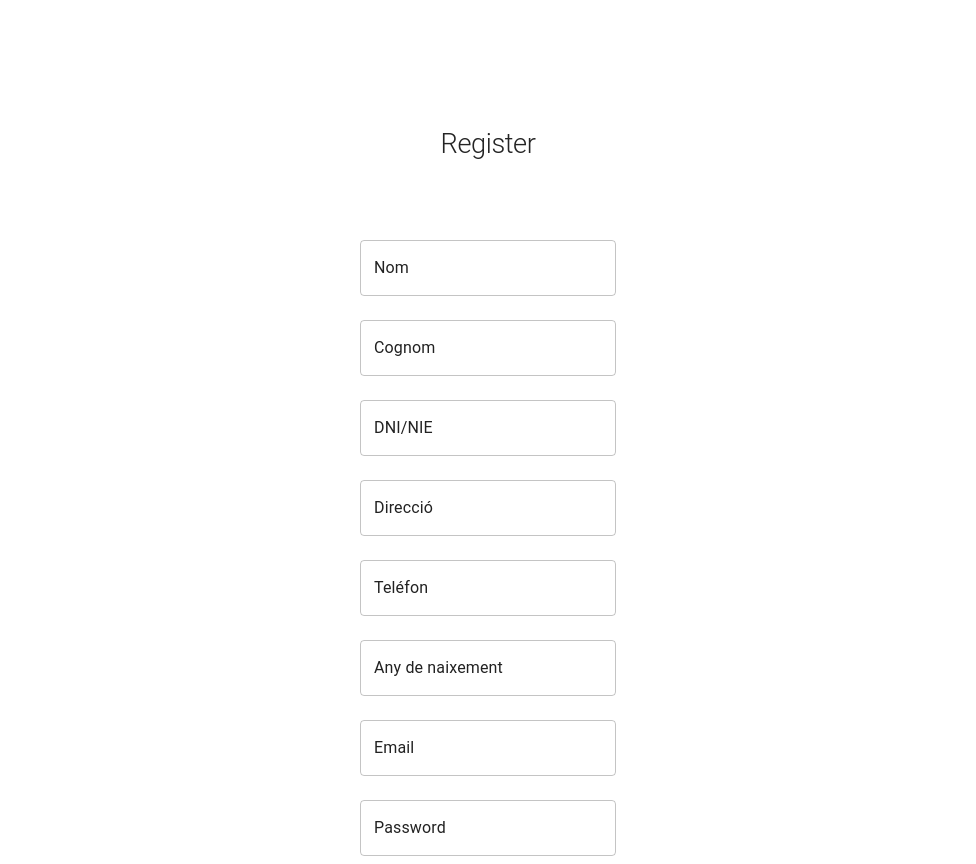
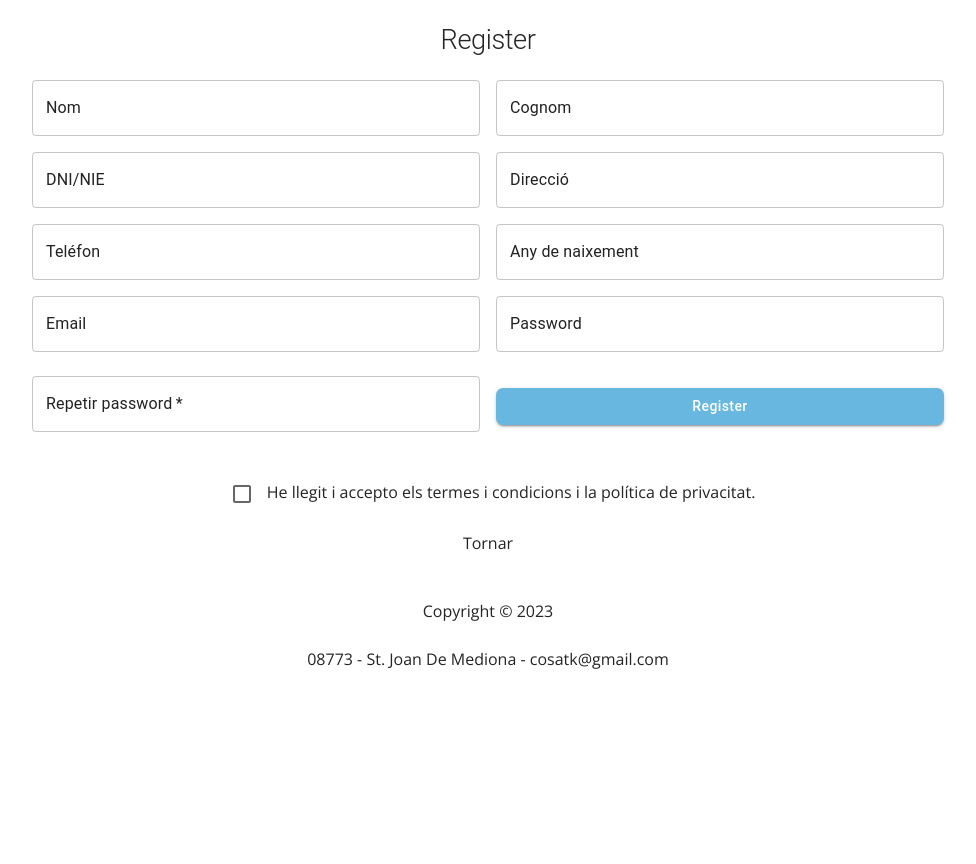
Before and after one commit to cosateca/cosatk-front, a React (Vite) app: page /register in a window 1280 px wide. Shown: the whole page, without its empty margins (152-1128 px from the left). After the commit the page ends 800 px from the top, so only its background shows below. Built offline with nearby package versions, Linux system fonts and the light colour scheme.

Commit message:
register page styled mobie and desktop

```diff
--- a/src/pages/Register/Register.tsx
+++ b/src/pages/Register/Register.tsx
@@ -1,6 +1,6 @@
 
 import { Box, Typography, TextField, Button, Grid, Checkbox } from '@mui/material'
-import { height } from '@mui/system'
+import { width } from '@mui/system'
 import React from 'react'
 import { Link } from 'react-router-dom'
 import Footer from '../../components/Footer/Footer'
@@ -8,31 +8,53 @@ import Footer from '../../components/Footer/Footer'
 const Register = () => {
     return (
         <>
+            <Box sx={{
+                    overflow: 'scroll',
+                    height: '800px',
+
+
+            }}>
+                <Typography variant="h1" sx={{
+                    textAlign: 'center',
+                    fontWeight: 'light'
+                }}> Register </Typography>
 
                 <Box
+
                     sx={{
                         margin: '0 auto',
                         display: 'flex',
-                    flexDirection: 'column',
+                        flexDirection: { xs: 'column', sm: 'row' },
                         alignItems: 'center',
-                    width: { xs: '80%', sm: '20%' },
-                    marginTop: 8,
-                    height: '800px',
-                    overflow: 'scroll',
+                        width: { xs: '90%', sm: '100%' },
+                        flexWrap: { xs: 'nowrap', sm: 'wrap' },
+                        justifyContent: 'center',
 
 
-
-                }}
-            >
-                <Typography variant="h1" sx={{ margin: 5, fontWeight: 'light' }}> Register </Typography>
-
+                        gap: '1em'
+                    }} >
 
                     <TextField
                         id="Nom"
                         label="Nom"
                         variant="outlined"
-                    fullWidth
-                    margin="normal"
+                        InputLabelProps={{
+                            style: {
+                                color: '#222222',
+                            },
+                        }}
+                        sx={{
+                            width: { xs: '80%', sm: '35%' },
+                        }}
+                    />
+                    <TextField
+                        id="Cognom"
+                        label="Cognom"
+                        variant="outlined"
+                        sx={{
+                            width: { xs: '80%', sm: '35%' },
+
+                        }}
                         InputLabelProps={{
                             style: {
                                 color: '#222222',
@@ -40,11 +62,183 @@ const Register = () => {
                         }}
                     />
                     <TextField
+                        id="DNI/NIE"
+                        label="DNI/NIE"
+                        variant="outlined"
+                        sx={{
+                            width: { xs: '80%', sm: '35%' },
+                        }}
+                        InputLabelProps={{
+                            style: {
+                                color: '#222222',
+                            },
+                        }}
+                    />
+                    <TextField
+                        id="Direcció"
+                        label="Direcció"
+                        variant="outlined"
+                        sx={{
+                            width: { xs: '80%', sm: '35%' },
+                        }}
+                        InputLabelProps={{
+                            style: {
+                                color: '#222222',
+                            },
+                        }}
+                    />
+                    <TextField
+                        id="Télefon"
+                        label="Teléfon"
+                        variant="outlined"
+                        sx={{
+                            width: { xs: '80%', sm: '35%' },
+
+                        }}
+                        InputLabelProps={{
+                            style: {
+                                color: '#222222',
+                            },
+                        }}
+                    />
+                    <TextField
+                        id="Any de naixement"
+                        label="Any de naixement"
+                        variant="outlined"
+                        sx={{
+                            width: { xs: '80%', sm: '35%' },
+
+                        }}
+                        InputLabelProps={{
+                            style: {
+                                color: '#222222',
+                            },
+                        }}
+                    />
+                    <TextField
+                        id="Email"
+                        label="Email"
+                        variant="outlined"
+                        sx={{
+                            width: { xs: '80%', sm: '35%' },
+                        }}
+                        InputLabelProps={{
+                            style: {
+                                color: '#222222',
+                            },
+                        }}
+                    />
+
+                    <TextField
+                        id="EmaPasswordil"
+                        label="Password"
+                        variant="outlined"
+                        sx={{
+                            width: { xs: '80%', sm: '35%' },
+
+                        }}
+                        InputLabelProps={{
+                            style: {
+                                color: '#222222',
+                            },
+                        }}
+                    />
+
+                    <TextField
+                        required
+                        name="Repetir password"
+                        label="Repetir password"
+                        id="password"
+                        sx={{
+                            width: { xs: '80%', sm: '35%' },
+
+                        }}
+                        InputLabelProps={{
+                            style: {
+                                color: '#222222',
+
+                            },
+                        }}
+                    />
+
+                    <Button
+                        type="submit"
+                        variant="contained"
+                        sx={{
+                            mt: 3,
+                            mb: 2,
+                            borderRadius: '0px',
+                            bgcolor: '',
+                            color: 'white',
+                            width: { xs: '80%', sm: '35%' }
+                        }}>
+                        Register
+                    </Button>
+<Box sx={{
+    display: 'block',
+
+
+}}>
+                    <p >  <Checkbox />  He llegit i accepto els
+                        termes i condicions i la
+                        política de privacitat.</p>
+
+                  <Link to='#' style={{textAlign: 'center'}}> <p> Tornar</p> </Link>
+                  </Box>
+                    <Footer />
+                </Box>
+            </Box>
+        </>
+    )
+}
+
+export default Register
+
+
+
+{/* <Box
+sx={{
+    margin: '0 auto',
+    display: 'flex',
+    flexDirection: { xs: 'column', sm: 'row' },
+    alignItems: 'center',
+    width: { xs: '90%', sm: '100%' },
+    marginTop: 8,
+    flexWrap: 'wrap',
+    overflow: 'scroll'
+
+
+}}
+>
+
+<Typography variant="h1" sx={{ margin: 5, fontWeight: 'light' }}> Register </Typography>
+
+<TextField
+    id="Nom"
+    label="Nom"
+    variant="outlined"
+
+    margin="normal"
+    InputLabelProps={{
+        style: {
+            color: '#222222',
+        },
+    }}
+    sx={{
+       width: { xs: '80%', sm: '40%' },
+       margin :'2em',
+    }}
+/>
+<TextField
     id="Cognom"
     label="Cognom"
     variant="outlined"
-                    fullWidth
+
     margin="normal"
+    sx={{
+        width: { xs: '80%', sm: '40%' },
+       margin :'2em',
+     }}
     InputLabelProps={{
         style: {
             color: '#222222',
@@ -56,8 +250,11 @@ const Register = () => {
     label="DNI/NIE"
     variant="outlined"
     margin="normal"
-                    fullWidth
 
+    sx={{
+        width: { xs: '80%', sm: '40%' },
+       margin :'2em',
+     }}
     InputLabelProps={{
         style: {
             color: '#222222',
@@ -71,7 +268,9 @@ const Register = () => {
     label="Direcció"
     variant="outlined"
     margin="normal"
-                    fullWidth
+    sx={{
+        width: { xs: '80%', sm: '40%' },
+        margin :'2em',                     }}
     InputLabelProps={{
         style: {
             color: '#222222',
@@ -82,8 +281,10 @@ const Register = () => {
     id="Télefon"
     label="Teléfon"
     variant="outlined"
-                    fullWidth
-                    margin="normal"
+
+    margin="normal"sx={{
+        width: { xs: '80%', sm: '40%' },
+        margin :'2em',                     }}
     InputLabelProps={{
         style: {
             color: '#222222',
@@ -94,8 +295,11 @@ const Register = () => {
     id="Any de naixement"
     label="Any de naixement"
     variant="outlined"
-                    fullWidth
+
     margin="normal"
+    sx={{
+        width: { xs: '80%', sm: '40%' },
+        margin :'2em',                     }}
     InputLabelProps={{
         style: {
             color: '#222222',
@@ -106,8 +310,11 @@ const Register = () => {
     id="Email"
     label="Email"
     variant="outlined"
-                    fullWidth
+
     margin="normal"
+    sx={{
+        width: { xs: '80%', sm: '40%' },
+        margin :'2em',                     }}
     InputLabelProps={{
         style: {
             color: '#222222',
@@ -119,8 +326,11 @@ const Register = () => {
     id="EmaPasswordil"
     label="Password"
     variant="outlined"
-                    fullWidth
+
     margin="normal"
+    sx={{
+        width: { xs: '80%', sm: '40%' },
+        margin :'2em',                     }}
     InputLabelProps={{
         style: {
             color: '#222222',
@@ -132,11 +342,14 @@ const Register = () => {
 
     margin="normal"
     required
-                    fullWidth
+
     name="Repetir password"
     label="Repetir password"
 
     id="password"
+    sx={{
+        width: { xs: '80%', sm: '40%' },
+        margin :'2em',                     }}
     InputLabelProps={{
         style: {
             color: '#222222',
@@ -152,7 +365,7 @@ const Register = () => {
 control={<Checkbox value="remember" color="primary" />}
 label="Remember me"
 /> */}
-                <Button
+{/* <Button
     type="submit"
 
     variant="contained"
@@ -178,12 +391,4 @@ const Register = () => {
 
 
 <Footer />
-            </Box>
-
-
-
-        </>
-    )
-}
-
-export default Register
+</Box> */}
```
Lines whose indentation alone changed are shown as unchanged.
